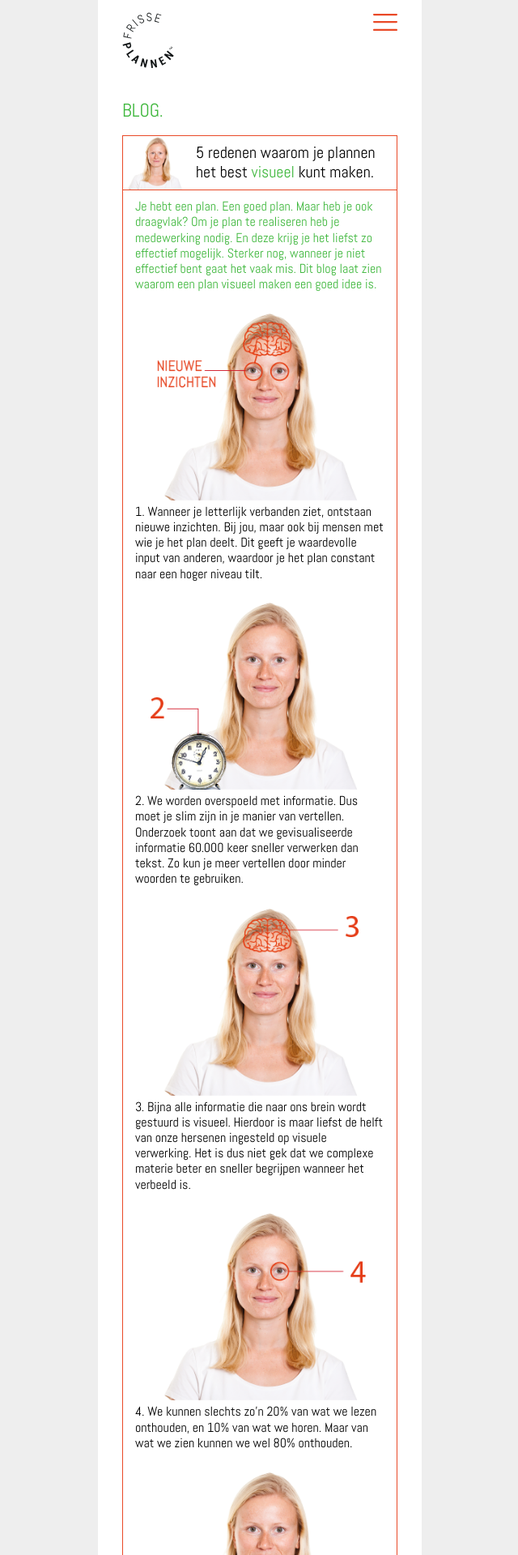
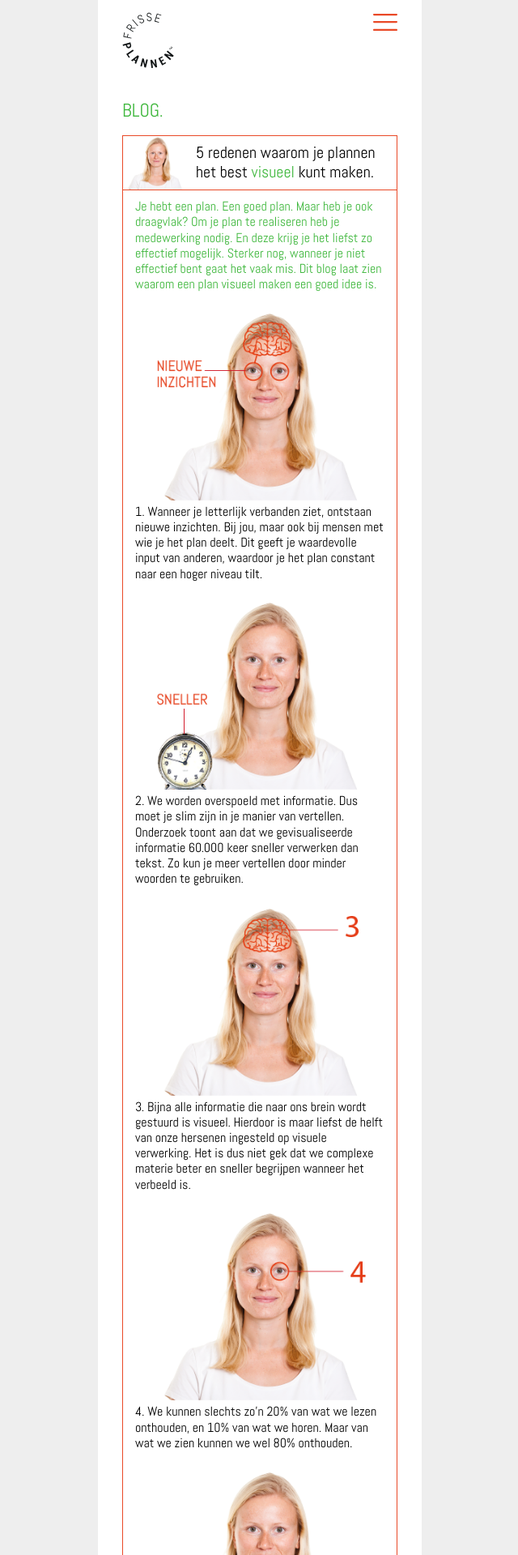
Before and after one commit to jhvanderschee/carli_d, a Jekyll site: the page built from _posts/2019-01-02-blog-plannen-visualiseren.md, in a window 1280 px wide. Shown: the top 1920 px of the page at 81% size, without its empty margins (319-959 px from the left). Built offline with Jekyll 4.4.1, drawn with Linux system fonts in a browser that asks for light colours.

Commit message:
Updated 2 files via CloudCannon

```diff
--- a/_posts/2019-01-02-blog-plannen-visualiseren.md
+++ b/_posts/2019-01-02-blog-plannen-visualiseren.md
@@ -8,7 +8,7 @@ image: /img/Blog_visualiseren-18.png
 
 ![](/uploads/blog-visualiseren-31.png)<br>1. Wanneer je letterlijk verbanden ziet, ontstaan nieuwe inzichten. Bij jou, maar ook bij mensen met wie je het plan deelt. Dit geeft je waardevolle input van anderen, waardoor je het plan constant naar een hoger niveau tilt.&nbsp;
 
-![](/uploads/blog-visualiseren-26.png)<br>2. We worden overspoeld met informatie. Dus moet je slim zijn in je manier van vertellen. Onderzoek toont aan dat we gevisualiseerde informatie 60.000 keer sneller verwerken dan tekst. Zo kun je meer vertellen door minder woorden te gebruiken. &nbsp;
+![](/uploads/blog-visualiseren-32.png)<br>2. We worden overspoeld met informatie. Dus moet je slim zijn in je manier van vertellen. Onderzoek toont aan dat we gevisualiseerde informatie 60.000 keer sneller verwerken dan tekst. Zo kun je meer vertellen door minder woorden te gebruiken. &nbsp;
 
 ![](/uploads/blog-visualiseren-27.png)<br>3. Bijna alle informatie die naar ons brein wordt gestuurd is visueel. Hierdoor is maar liefst de helft van onze hersenen ingesteld op visuele verwerking. Het is dus niet gek dat we complexe materie beter en sneller begrijpen wanneer het verbeeld is.&nbsp;
 
```
Also changed, not shown: uploads/blog-visualiseren-32.png (added).
